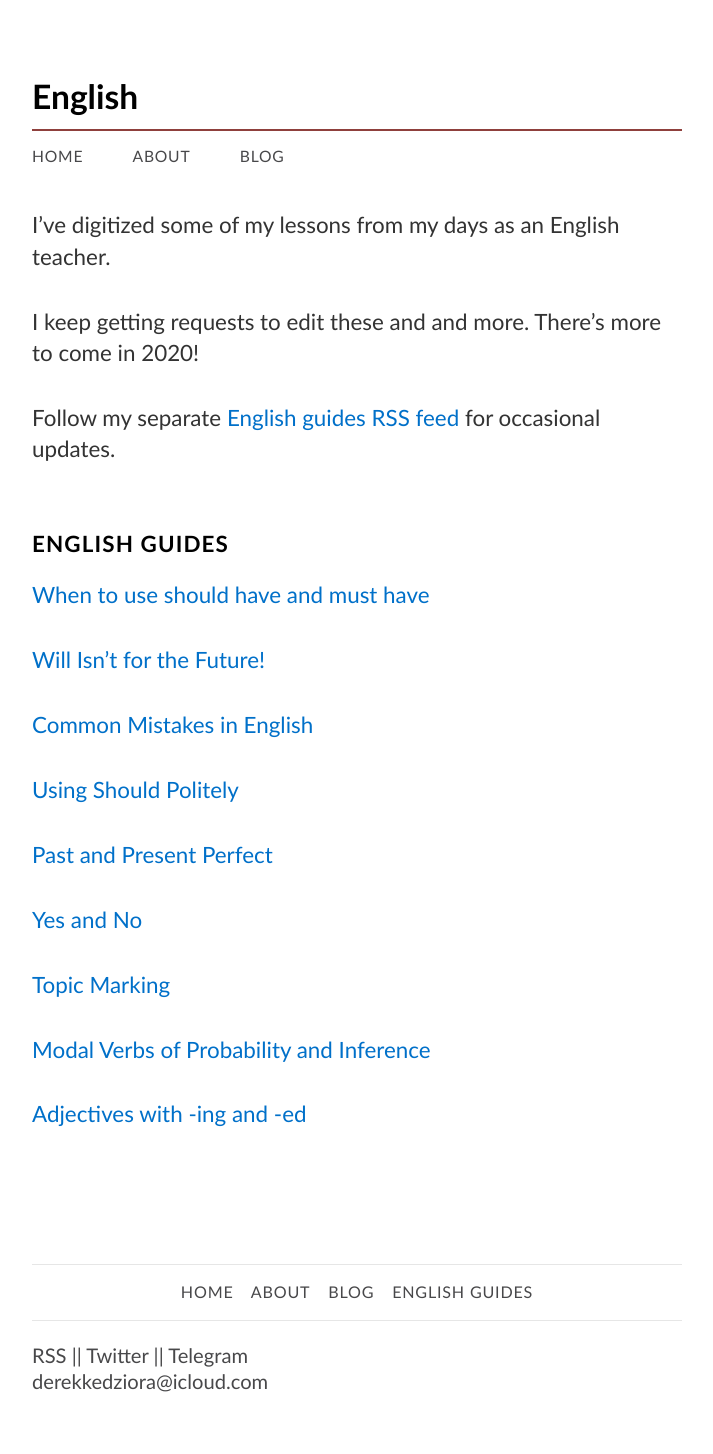
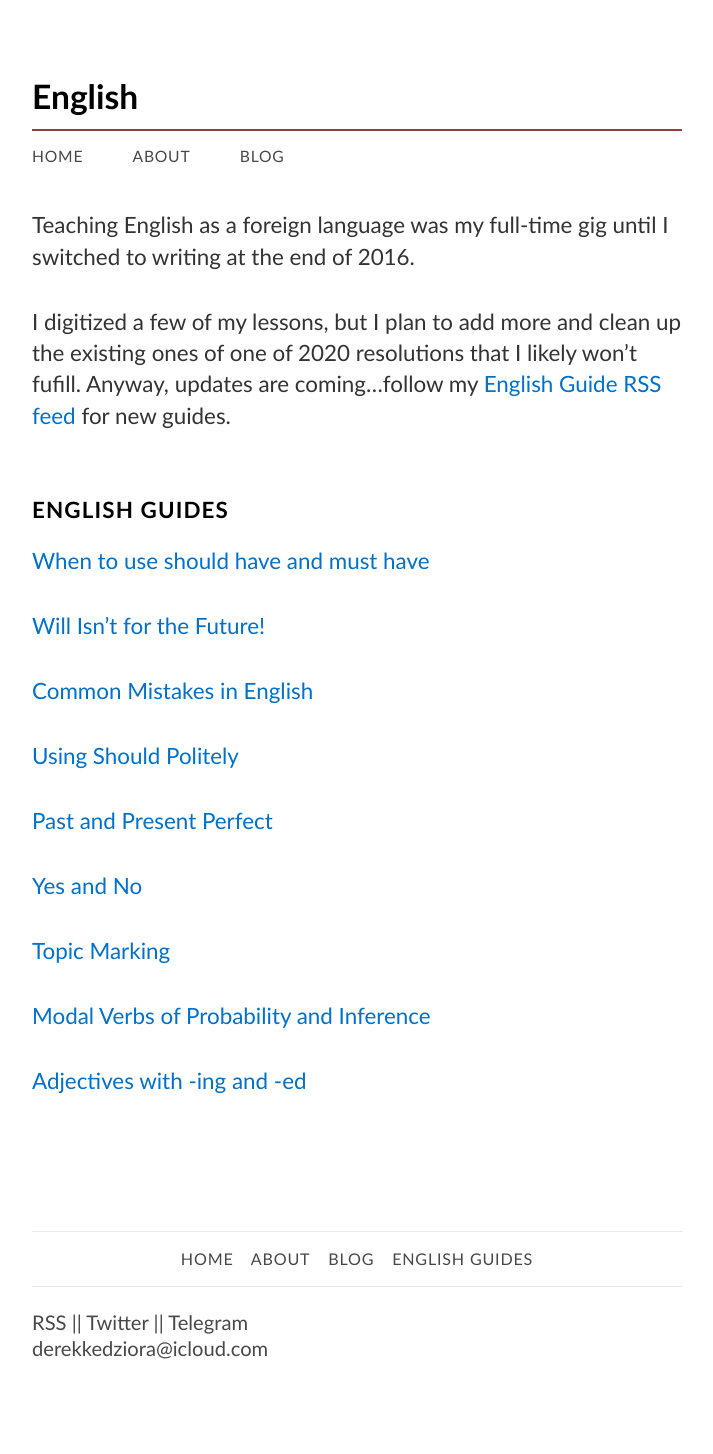
Before and after one commit to parcuri/derekkedziora.com, a Jekyll site: the page built from _pages/english.md, in a window 1280 px wide. Shown: the whole page, without its empty margins (283-996 px from the left). Built offline with Jekyll 4.4.1, drawn with Linux system fonts in a browser that asks for light colours; after the commit the page ends 1420 px from its top, so only the background shows below that.

```diff
--- a/_pages/english.md
+++ b/_pages/english.md
@@ -4,12 +4,9 @@ permalink: /english
 english-index: true
 ---
 
-I've digitized some of my lessons from my days as an English teacher.
+Teaching English as a foreign language was my full-time gig until I switched to writing at the end of 2016.
 
-I keep getting requests to edit these and and more. There's more to come in 2020!
-
-Follow my separate [English guides RSS feed](/feed/english-guides.xml "English Guides RSS") for occasional updates.
-
+I digitized a few of my lessons, but I plan to add more and clean up the existing ones of one of 2020 resolutions that I likely won’t fufill. Anyway, updates are coming…follow my [English Guide RSS feed](/feed/english-guides.xml "English Guides RSS") for new guides.
 
 ## English Guides
 
```
Also changed, not shown: index.md (+2 -2 lines).
